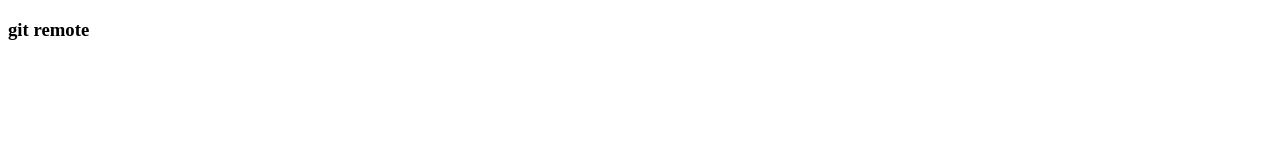
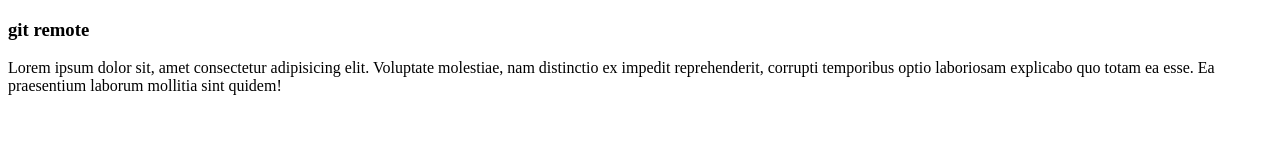
Before and after one commit to sya-hid/git-test, a plain HTML site: page index.html in a window 1280 px wide. Drawn offline with Linux system fonts and the light colour scheme.

Commit message:
menambah paragraf di index.html

```diff
--- a/index.html
+++ b/index.html
@@ -8,5 +8,6 @@
 </head>
 <body>
     <h3>git remote</h3>
+    <p>Lorem ipsum dolor sit, amet consectetur adipisicing elit. Voluptate molestiae, nam distinctio ex impedit reprehenderit, corrupti temporibus optio laboriosam explicabo quo totam ea esse. Ea praesentium laborum mollitia sint quidem!</p>
 </body>
 </html>
```
